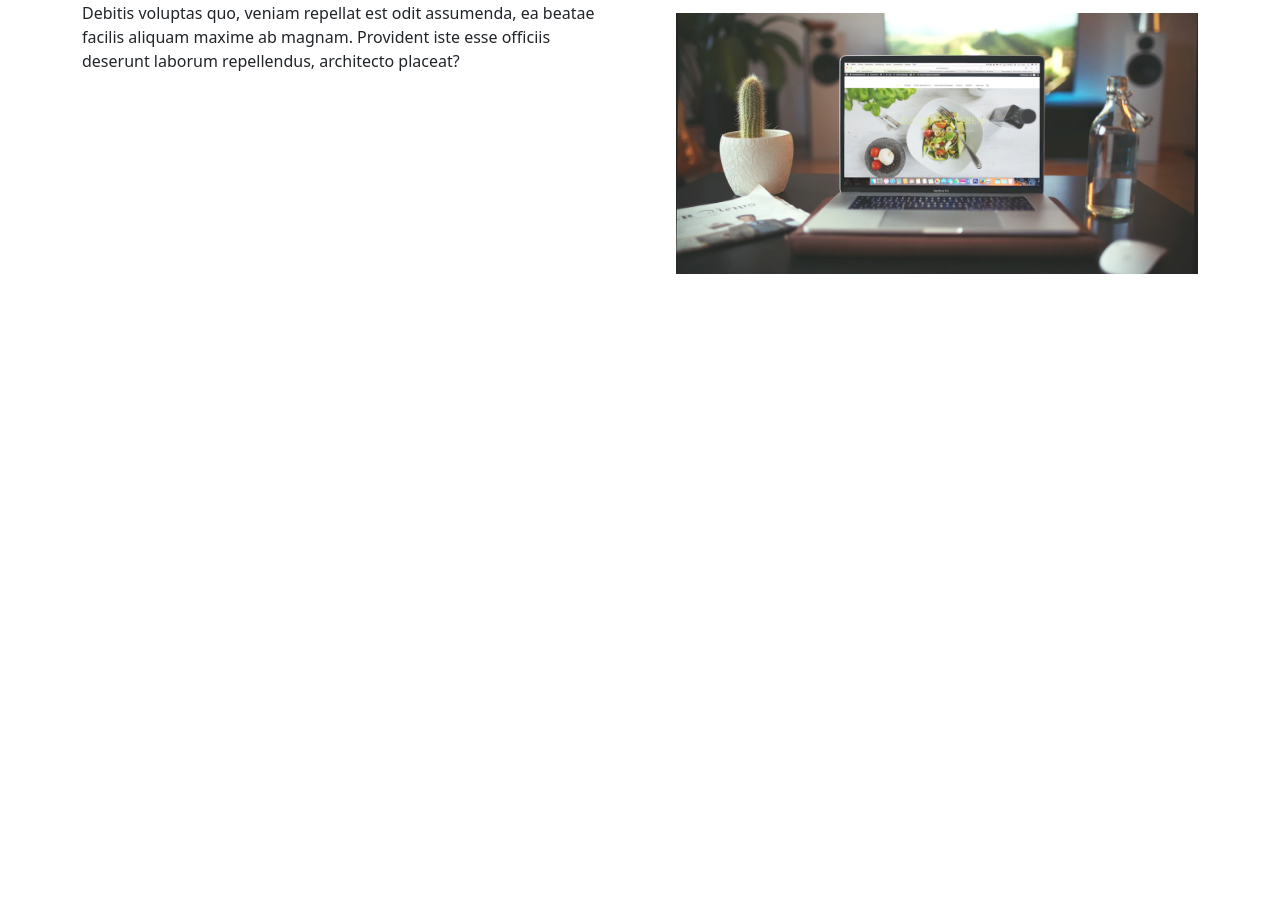
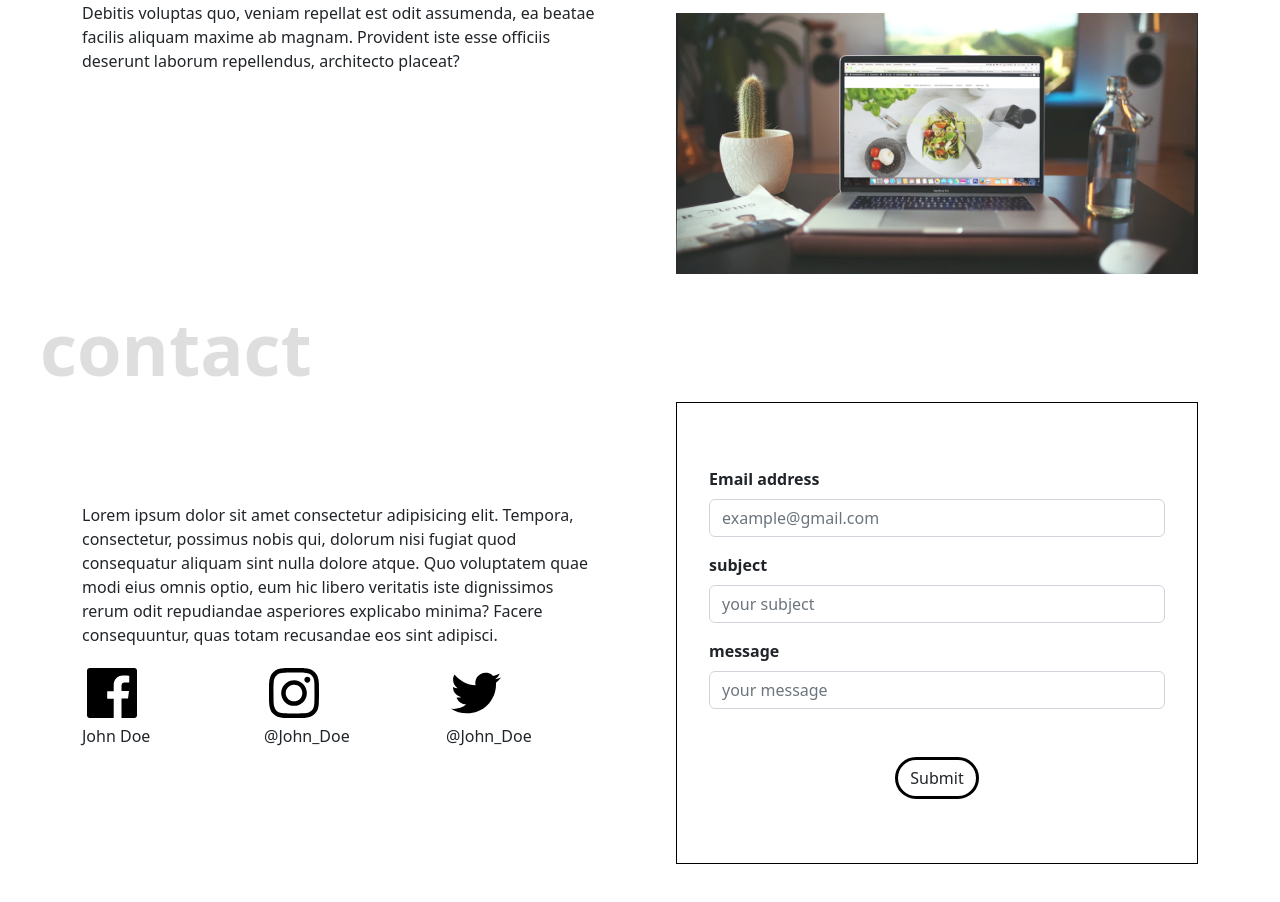
Before and after one commit to Th0masGithub/portofolio, a plain HTML site: page index.html in a window 1280 px wide. Shown: the part 1625-2527 px from the top of the page. Before the commit the page ends 1899 px from the top, so only its background shows below. Drawn offline with nearby package versions, Linux system fonts and the light colour scheme.

Commit message:
add contact

```diff
--- a/index.html
+++ b/index.html
@@ -103,7 +103,46 @@
             </div>
         </div>
     </section>
-
+    <section id="contact" class="contact container">
+        <div class="row d-flex align-items-center gap-5">
+            <div class="col">
+                <p>Lorem ipsum dolor sit amet consectetur adipisicing elit. Tempora, consectetur, possimus nobis qui, dolorum nisi fugiat quod consequatur aliquam sint nulla dolore atque. Quo voluptatem quae modi eius omnis optio, eum hic libero veritatis iste dignissimos rerum odit repudiandae asperiores explicabo minima? Facere consequuntur, quas totam recusandae eos sint adipisci.</p>
+                <div class="row">
+                    <div class="col">
+                        <img src="images/Facebook.svg" alt="Facebook icon">
+                        <p>John Doe</p>
+                    </div>
+                    <div class="col">
+                        <img src="images/Instagram.svg" alt="Instagram icon">
+                        <p>@John_Doe</p>
+                    </div>
+                    <div class="col">
+                        <img src="images/Twitter.svg" alt="Twitter icon">
+                        <p>@John_Doe</p>
+                    </div>
+                </div>
+            </div>
+            <div class="col">
+                <form class="contact-form" onsubmit="onFormSubmit(event)">
+                    <div class="mb-3">
+                      <label for="inp_email" class="form-label">Email address</label>
+                      <input type="email" class="form-control" id="inp_email" placeholder="example@gmail.com" required>
+                    </div>
+                    <div class="mb-3">
+                      <label for="inp_subject" class="form-label">subject</label>
+                      <input type="text" class="form-control" id="inp_subject" placeholder="your subject" required>
+                    </div>
+                    <div class="mb-3">
+                        <label for="inp_message" class="form-label">message</label>
+                        <input type="text" class="form-control" id="inp_message" placeholder="your message" required>
+                      </div>
+                      <div class="d-flex justify-content-center mt-5">
+                        <button type="submit" class="btn button">Submit</button>
+                    </div>
+                  </form>
+            </div>
+        </div>
+    </section>
     <script src="https://cdn.jsdelivr.net/npm/@popperjs/core@2.11.6/dist/umd/popper.min.js" integrity="sha384-oBqDVmMz9ATKxIep9tiCxS/Z9fNfEXiDAYTujMAeBAsjFuCZSmKbSSUnQlmh/jp3" crossorigin="anonymous"></script>
     <script src="https://cdn.jsdelivr.net/npm/bootstrap@5.2.1/dist/js/bootstrap.min.js" integrity="sha384-7VPbUDkoPSGFnVtYi0QogXtr74QeVeeIs99Qfg5YCF+TidwNdjvaKZX19NZ/e6oz" crossorigin="anonymous"></script>
     <script src="https://code.jquery.com/jquery-3.6.1.min.js" integrity="sha256-o88AwQnZB+VDvE9tvIXrMQaPlFFSUTR+nldQm1LuPXQ=" crossorigin="anonymous"></script>
--- a/main.js
+++ b/main.js
@@ -11,3 +11,29 @@ function toggleDetail(e) {
     const detail = $(item).children(".about-exp-item-detail")
     $(detail).slideToggle()
 }
+
+function onFormSubmit(e){
+    e.preventsDefault()
+    const email = $("#inp_email")
+    const subject = $("#inp_subject")
+    const message = $("#inp_message")
+
+    if(!$(email).val()){
+        alert("Email is required")
+    }
+
+    else if(!$(subject).val()){
+        alert("Subject is required")
+    }
+
+    else if(!$(message)){
+        alert("message is requeired")
+    }
+
+    else{
+        $(email).val("")
+        $(subject).val("")
+        $(message).val("")
+        alert("Form submitted")
+    }
+}
--- a/style.css
+++ b/style.css
@@ -124,6 +124,23 @@ section::before {
     content: 'Software Project';
 }
 
+.contact{
+    padding-bottom: 128px;
+}
+
+.contact::before{
+    content:'contact';
+}
+
+.contact-form{
+    border: 1px solid black;
+    padding: 64px 32px;
+}
+
+.form-label{
+    font-weight: 700;
+}
+
 @keyframes upDown {
     0% {
         transform: translateY(0);
```
